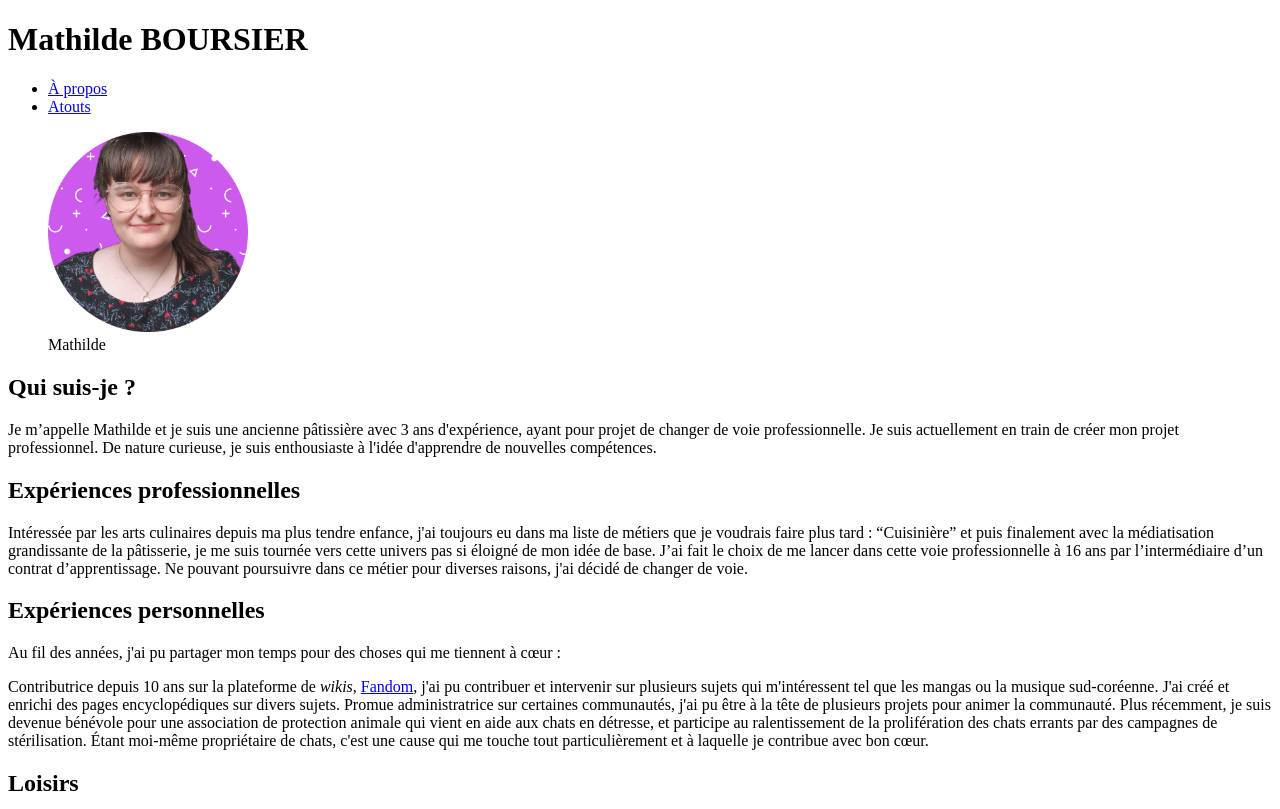
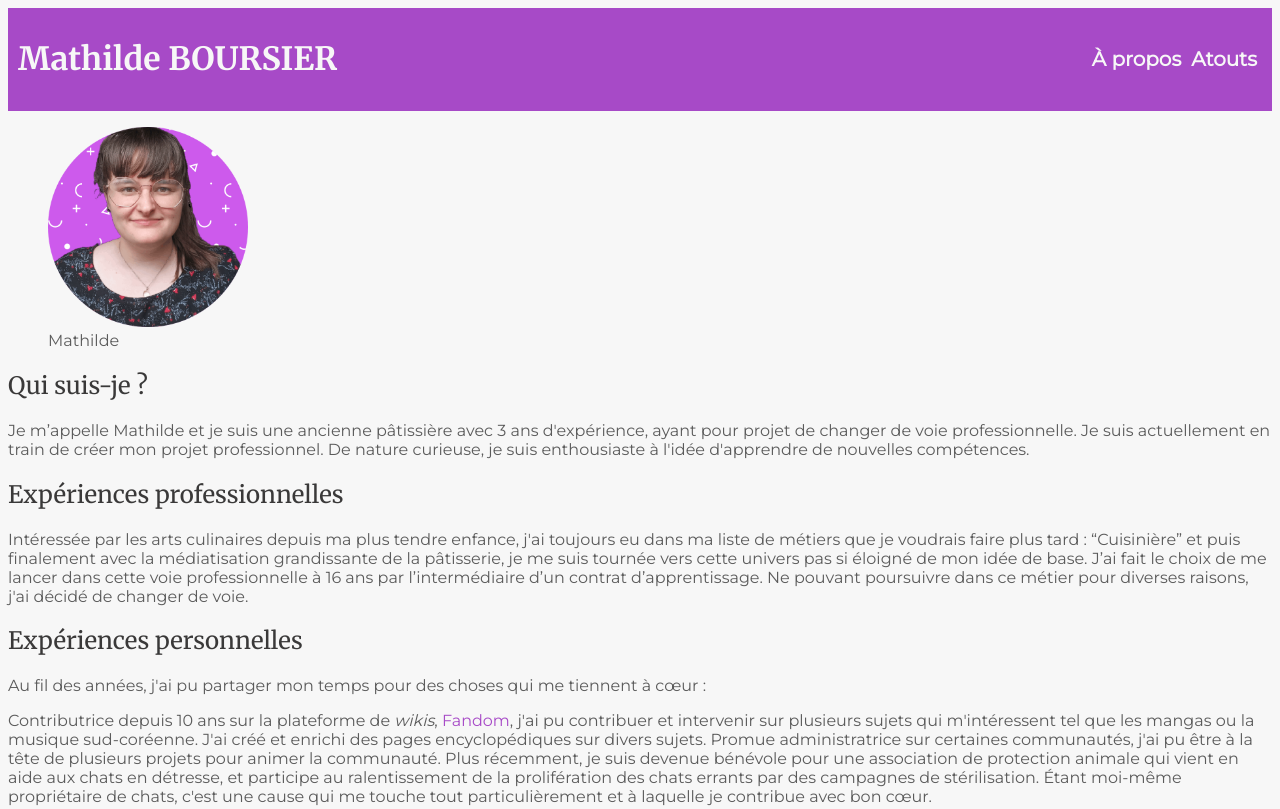
Before and after one commit to HTML-IDEA/CV, a plain HTML site: page index.html in a window 1280 px wide. Shown: the top 809 px of the page. Drawn offline with Linux system fonts and the light colour scheme.

Commit message:
Ajout styles généraux, début en-tête et pied de page

```diff
--- a/style.css
+++ b/style.css
@@ -1 +1,62 @@
 /* Styles Généraux */
+body {
+    font-family: 'Montserrat', sans-serif;
+    color:#5b5b5b;
+    background-color:#f7f7f7;
+}
+h1, h2, h3 {
+    font-family: 'Merriweather', serif;
+    color:#3a3939;
+}
+h1 {
+    font-weight: 700;
+    color:#f7f7f7;
+}
+h2, h3 {
+    font-weight:400;
+}
+a, a:visited {
+    text-decoration: none;
+    color:#a74ac7;
+}
+a:focus, a:active {
+    color:rgb(253, 0, 169);
+}
+a:hover {
+    text-decoration:underline;
+}
+ul li {
+    list-style-type: none;
+}
+/* Header */
+header {
+    background-color:#a74ac7;
+    padding:10px;
+    position:sticky;
+    top:0;
+}
+
+header a,header a:visited, header a:focus, header a:hover, header a:active {
+    color:#f7f7f7;
+    font-weight:bold;
+    font-size:20px;
+}
+header {
+    display:flex;
+    flex-direction:row;
+    justify-content:space-between;
+    align-items:center;
+}
+header li {
+    margin:5px;
+}
+header ul {
+    display:flex;
+}
+
+
+/* Contenu */
+/* Footer */
+footer {
+    background-color:#c6c6c6;
+}
```
